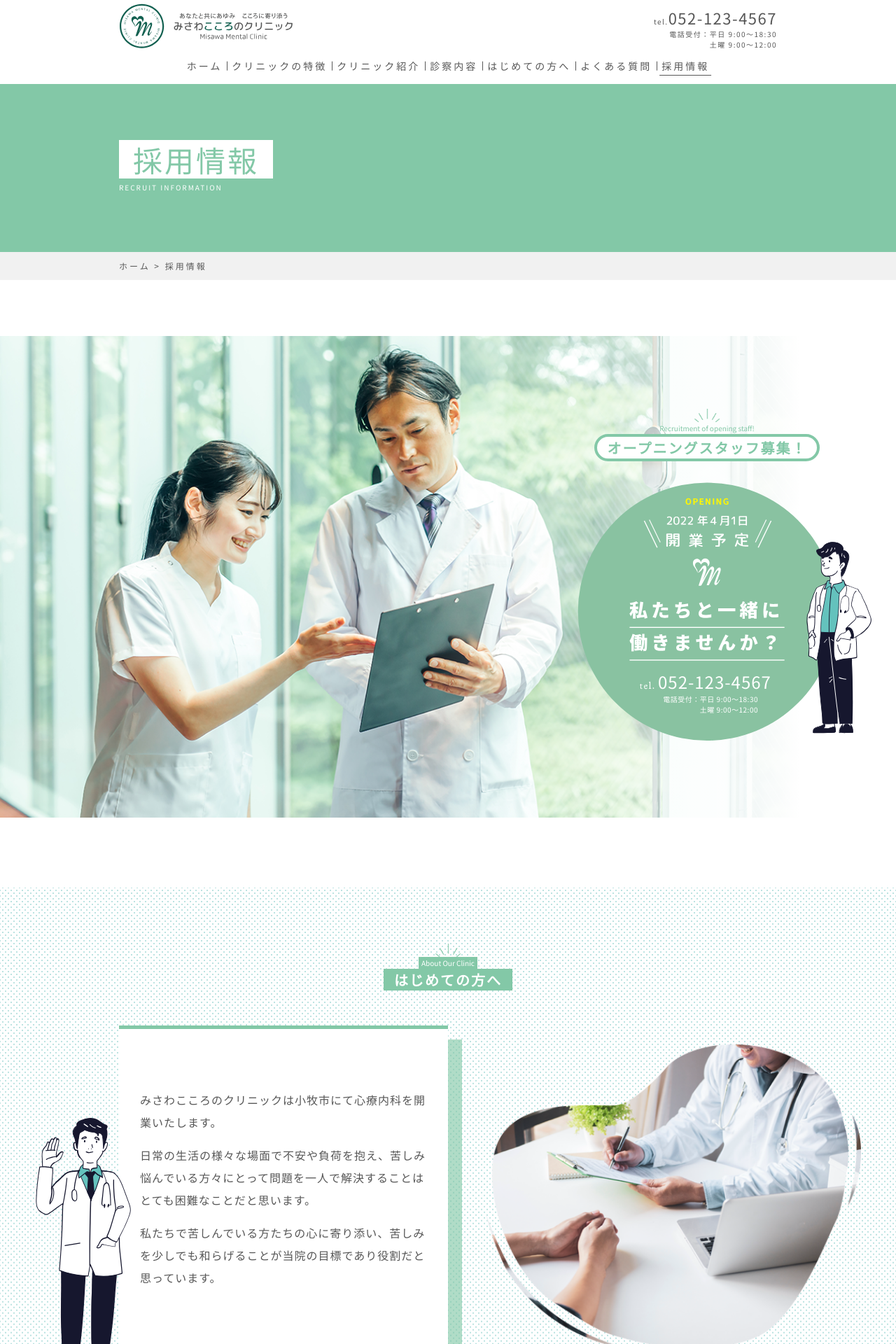
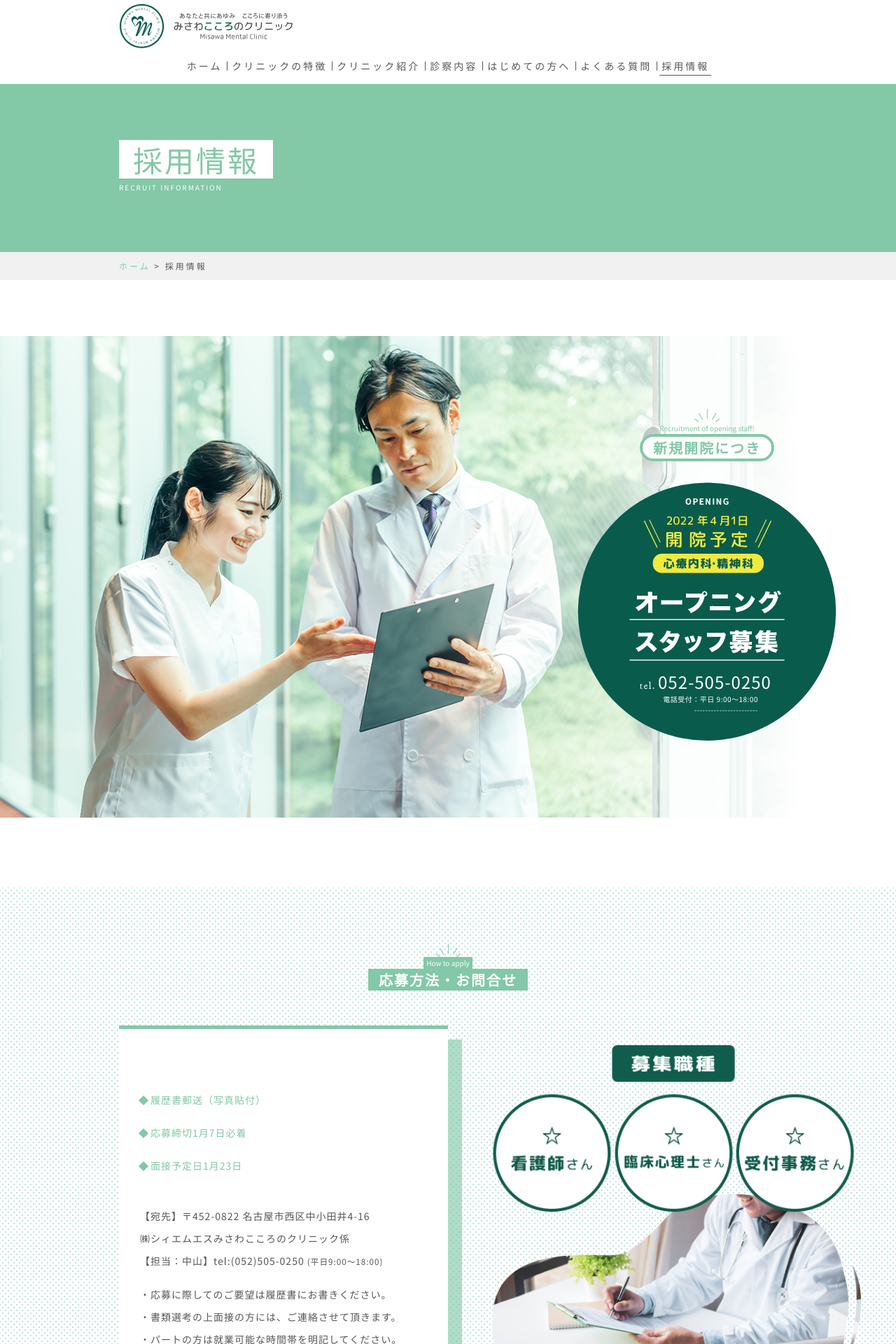
Before and after one commit to MaximoJunior/wisama, a PHP site: page /recruit.html in a window 1280 px wide. Shown: the top 1920 px of the page at 70% size. Run offline with PHP 8.4, Linux system fonts and the light colour scheme.

Commit message:
New version - new Features added

```diff
--- a/recruit.html
+++ b/recruit.html
@@ -36,17 +36,17 @@
            <div class="container-content guide-container">
                <div class="container-flex row-1">
                   <div class="col container-logo-main">
-                      <a href="#">
+                      <a href="/">
                           <img class="logo-main" src="images/logo-main.svg" alt="logo"/>
                       </a>
                   </div>
-                  <div class="col container-phone-link">
+                  <!--<div class="col container-phone-link">
                       <a href="tel:052-123-4567" class="link-phone container-flex">
                          <span><i>tel.</i>052-123-4567</span>
                          <span class="schedule">電話受付：平日 9:00～18:30</span>
                          <span class="schedule">土曜 9:00～12:00</span>
                       </a>
-                  </div>
+                  </div>-->
                   <button id="btn-toggle" class="btn-toggle">
                       <span class="line"></span>
                   </button>
@@ -63,7 +63,7 @@
                         </a>
                      </li>
                       <li>
-                          <a href="#" class="link container-flex">
+                          <a href="/" class="link container-flex">
                               <span class="text">クリニックの特徴</span>
                               <span class="icon">
                                   <img src="images/icon-arrow.svg" alt="Icon arrow">
@@ -71,7 +71,7 @@
                           </a>
                        </li>
                      <li>
-                        <a href="#" class="link container-flex">
+                        <a href="/" class="link container-flex">
                             <span class="text">クリニック紹介</span>
                             <span class="icon">
                                 <img src="images/icon-arrow.svg" alt="Icon arrow">
@@ -79,7 +79,7 @@
                         </a>
                      </li>
                      <li>
-                        <a href="#" class="link container-flex">
+                        <a href="/" class="link container-flex">
                             <span class="text">診察内容</span>
                             <span class="icon">
                                 <img src="images/icon-arrow.svg" alt="Icon arrow">
@@ -87,7 +87,7 @@
                         </a>
                      </li>
                      <li>
-                        <a href="#" class="link container-flex">
+                        <a href="/" class="link container-flex">
                             <span class="text">はじめての方へ</span>
                             <span class="icon">
                                 <img src="images/icon-arrow.svg" alt="Icon arrow">
@@ -95,7 +95,7 @@
                         </a>
                      </li>
                      <li>
-                        <a href="#" class="link container-flex">
+                        <a href="/" class="link container-flex">
                             <span class="text">よくある質問</span>
                             <span class="icon">
                                 <img src="images/icon-arrow.svg" alt="Icon arrow">
@@ -103,7 +103,7 @@
                         </a>
                      </li>
                      <li>
-                        <a href="#" class="link link-active container-flex">
+                        <a href="recruit.html" class="link link-active container-flex">
                             <span class="text">採用情報</span>
                             <span class="icon">
                                 <img src="images/icon-arrow.svg" alt="Icon arrow">
@@ -111,12 +111,12 @@
                         </a>
                      </li>
 
-                      <li>
+                      <!--<li>
                           <a href="tel:052-123-4567" class="link  container-flex link-phone">
                               <span><i>tel.</i>052-123-4567</span>
                               <span class="schedule">電話受付：平日 9:00～18:30 土曜 9:00～12:00</span>
                           </a>
-                      </li>
+                      </li>-->
                   </ul>
                </nav>
 
@@ -133,7 +133,7 @@
         </div>
         <div class="container-path">
             <div class="guide-container">
-               <p class="path">ホーム > 採用情報</p>
+               <p class="path"><a href="./index.html">ホーム</a> > 採用情報</p>
             </div>
         </div>
     </div><!--/page-header-->
@@ -152,18 +152,18 @@
                     <img class="corona-img" src="images/coronatitle-green.png" alt="Corona title"/>
                     <i class="english-title">Recruitment of opening staff!</i>
                 </span>
-                <h2 class="title">オープニングスタッフ募集！</h2>
+                <h2 class="title">新規開院につき</h2>
              </div>
 
              <div class="container-title-image">
                  <img src="images/recruit_top_img_logo.svg" alt="Logo"/>
 
                  <div class="container-phone">
-                    <a href="tel:052-123-4567" class="link  container-flex link-phone">
-                       <span class="number">052-123-4567</span>
+                    <a href="tel:0525050250" class="link  container-flex link-phone">
+                       <span class="number">052-505-0250</span>
                        <span class="schedule container-flex">
-                           <i>電話受付：平日 9:00～18:30</i>
-                           <i>土曜 9:00～12:00</i>
+                           <i>電話受付：平日 9:00～18:00</i>
+                           <i>-----------------------</i>
                         </span>
                    </a>
                </div>
@@ -179,9 +179,9 @@
         <div class="section-container-title">
               <span class="corona container-flex">
                   <img class="corona-img" src="images/coronatitle-green.png" alt="Corona title"/>
-                  <i class="english-title">About Our Clinic</i>
+                  <i class="english-title">How to apply</i>
               </span>
-              <h2 class="title">はじめての方へ</h2>
+              <h2 class="title">応募方法・お問合せ</h2>
         </div>
 
         <div class="container-content guide-container">
@@ -189,10 +189,19 @@
             <div class="row row-1 container-flex">
                 <div class="col col-2">
                     <div class="card">
-                        <p>みさわこころのクリニックは小牧市にて心療内科を開業いたします。</p>
-                        <p>日常の生活の様々な場面で不安や負荷を抱え、苦しみ悩んでいる方々にとって問題を一人で解決することはとても困難なことだと思います。</p>
-                        <p>私たちで苦しんでいる方たちの心に寄り添い、苦しみを少しでも和らげることが当院の目標であり役割だと思っています。</p>
-                        <img class="card-img" src="images/doctor.svg" alt="Dear Doctor"/>
+                        <div class="top">
+                            <p class="title"><span class="square"></span>履歴書郵送（写真貼付）</p>
+                            <p class="title"><span class="square"></span>応募締切1月7日必着</p>
+                            <p class="title"><span class="square"></span>面接予定日1月23日</p>
+                        </div>
+                        <p>【宛先】〒452-0822 名古屋市西区中小田井4-16<br>㈱シィエムエスみさわこころのクリニック係<br>【担当：中山】tel:(052)505-0250 <small>(平日9:00～18:00)</small></p>
+                        <p>・応募に際してのご要望は履歴書にお書きください。<br>
+                            ・書類選考の上面接の方には、ご連絡させて頂きます。<br>
+                            ・パートの方は就業可能な時間帯を明記してください。<br>
+                            ・返信用宛名明記の封筒（切手貼付）を同封ください。<br>
+                            ・詳細は面接の時にお伝えします。<br>
+                            <span class="txt-green-color">※ご郵送いただいた履歴書は採用目的でのみ利用いたします。また、本人の同意なく第三者には開示いたしません。</span></p>
+                        <!--<img class="card-img" src="images/doctor.svg" alt="Dear Doctor"/>-->
                     </div>
                 </div>
                 <div class="col col-1">
@@ -209,9 +218,9 @@
         <div class="section-container-title">
             <span class="corona container-flex">
                 <img class="corona-img" src="images/coronatitle-green.png" alt="Corona title"/>
-                <i class="english-title">For job seekers</i>
+                <i class="english-title">In recruiting staff</i>
             </span>
-            <h2 class="title">求職者の方へ</h2>
+            <h2 class="title">職員募集にあたって</h2>
         </div>
 
         <div class="row row-1 guide-container container-flex">
@@ -224,10 +233,10 @@
             </div>
 
             <div class="col col-2">
-                <p>この度は当院のホームページをご覧いただきありがとうございます。</p>
-                <p>当院は地域に根付いた「こころのクリニック」として患者様やそのご家族の心に寄り添った治療を目指す心療内科です。</p>
-                <p>様々な症状で苦しんでいる患者様一人ひとりに向き合い、共にあゆみを進めることが治療の第一歩と私たちは考えています。</p>
-                <p>患者様に対してスタッフ一同が協力し、優しく寄り添うこのとできるクリニックを一緒に作っていきませんか？人の心にやさしく寄り添うあなたの応募をお待ちしています。</p>
+                <p>こころに寄り添い、支える、地域密着型の心療内科・精神科を目指して、令和4年4月小牧市に開院いたします。</p>
+                <p>こころが疲れている方は、お薬やカウンセリングなどクリニックで提供できるものも必要ですが、家庭や仕事などの日常生活の支えも必要かと思います。そのため、ご本人とともにご家族も支え、介護や生活支援などもできるクリニックを目指していきたいと思います。</p>
+                <p>患者様がちょっとしたこころの変化でも、気軽に来ていただけるために、スタッフ同士が助け合えるような、こころに余裕のある職場にしたいと思っています。また、お互いが成長できる職場環境を一緒に作っていきたいと思っています。</p>
+                <p>ご協力いただける方、是非よろしくお願いいたします。</p>
             </div>
 
         </div>
@@ -236,7 +245,7 @@
 
             <div class="col col-1">
                 <div class="card-link">
-                    <a href="#">
+                    <a href="/">
                         <div class="container">
                             <img class="icon icon-description" src="images/uty-icon-clinic.svg" alt="Icon Clinic">
                             <p class="text-tag">CLINIC GUIDE</p>
@@ -250,7 +259,7 @@
             <div class="col col-2">
 
                 <div class="card-link">
-                    <a href="#">
+                    <a href="/">
                         <div class="container">
                             <img class="icon icon-description" src="images/uty-icon-qanda.svg" alt="Icon Qanda">
                             <p class="text-tag">Q&A</p>
@@ -273,17 +282,17 @@
 
                 <div class="row row-1 container-flex">
                     <div class="col">
-                        <a href="#">
+                        <a href="/">
                          <img class="logo-footer" src="images/logo-footer.svg" alt="Logo" />
                        </a>
                     </div>
                     <div class="col container-phone">
                         <p class="hide">〒485-0003</p>
                         <p class="hide">愛知県小牧市小松寺５丁目２</p>
-                        <a href="tel:052-123-4567" class="link  container-flex link-phone">
+                        <!--<a href="tel:052-123-4567" class="link  container-flex link-phone">
                            <span class="number"><i class="tag">tel.</i>052-123-4567</span>
                            <span class="schedule">電話受付：平日 9:00～18:30 土曜 9:00～12:00</span>
-                       </a>
+                       </a>-->
                    </div>
                 </div>
 
@@ -342,16 +351,16 @@
 
                 <nav class="row container-flex">
                     <ul class="col">
-                        <li><a href="#">ホーム</a></li>
-                        <li><a href="#">クリニックの特徴</a></li>
-                        <li><a href="#">クリニック紹介</a></li>
-                        <li><a href="#">診察内容</a></li>
+                        <li><a href="/">ホーム</a></li>
+                        <li><a href="/">クリニックの特徴</a></li>
+                        <li><a href="/">クリニック紹介</a></li>
+                        <li><a href="/">診察内容</a></li>
                     </ul>
                     <ul class="col">
-                       <li><a href="#">はじめての方へ</a></li>
-                       <li><a href="#">よくある質問</a></li>
-                       <li><a href="#">採用情報</a></li>
-                       <li><a href="#">お知らせ</a></li>
+                       <li><a href="/">はじめての方へ</a></li>
+                       <li><a href="/">よくある質問</a></li>
+                       <li><a href="recruit.html">採用情報</a></li>
+                       <li><a href="/">お知らせ</a></li>
                    </ul>
                 </nav>
 
--- a/styles/main.css
+++ b/styles/main.css
@@ -201,13 +201,15 @@ table td .dash {
 }
 
 .card p{
-    font-size: 16px;
+    font-size: 14px;
     font-weight: 700;
     line-height: 32px;
     letter-spacing: 1px;
     color: var(--font-color-main);
  }
-
+ .card p span.txt-green-color{
+     font-size: 12px;
+     color: #0c5d4d;}
  .card .top {
     margin-bottom: 20px;
   }
@@ -646,8 +648,13 @@ header .nav-bar-close {
      letter-spacing: 3px;
      color: var(--font-color-main);
 }
-
-
+.page-header .container-path .path a{
+    text-decoration: none;
+    color: var(--font-color-second);
+}
+.page-header .container-path .path a:hover{
+    color: var(--font-color-main);
+}
 
 @media screen and (min-width: 768px) {
 
```
Also changed, not shown: index.html (+36 -38 lines), index.php (added, +14 -0 lines), .htaccess (added), README.md (deleted), images/about_our_clinic_note.png, images/recruit_top_img_logo.svg.
